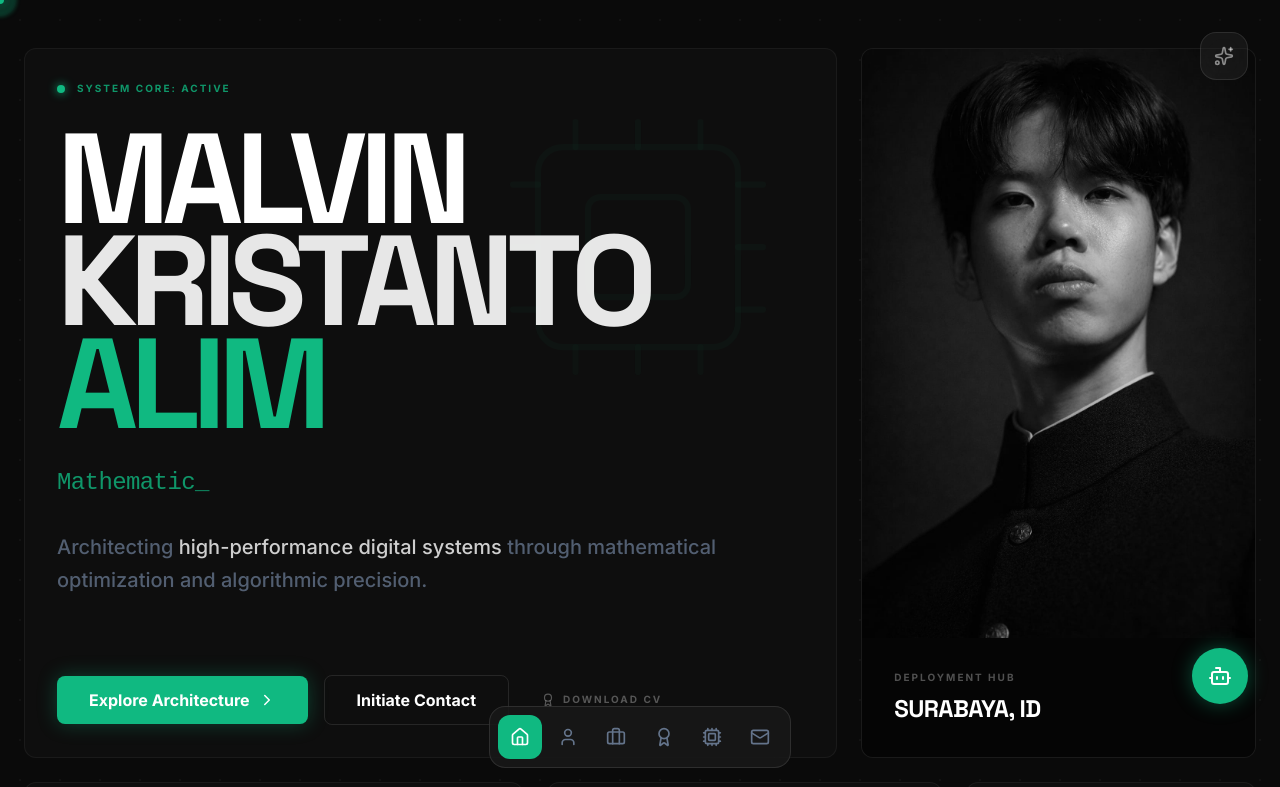
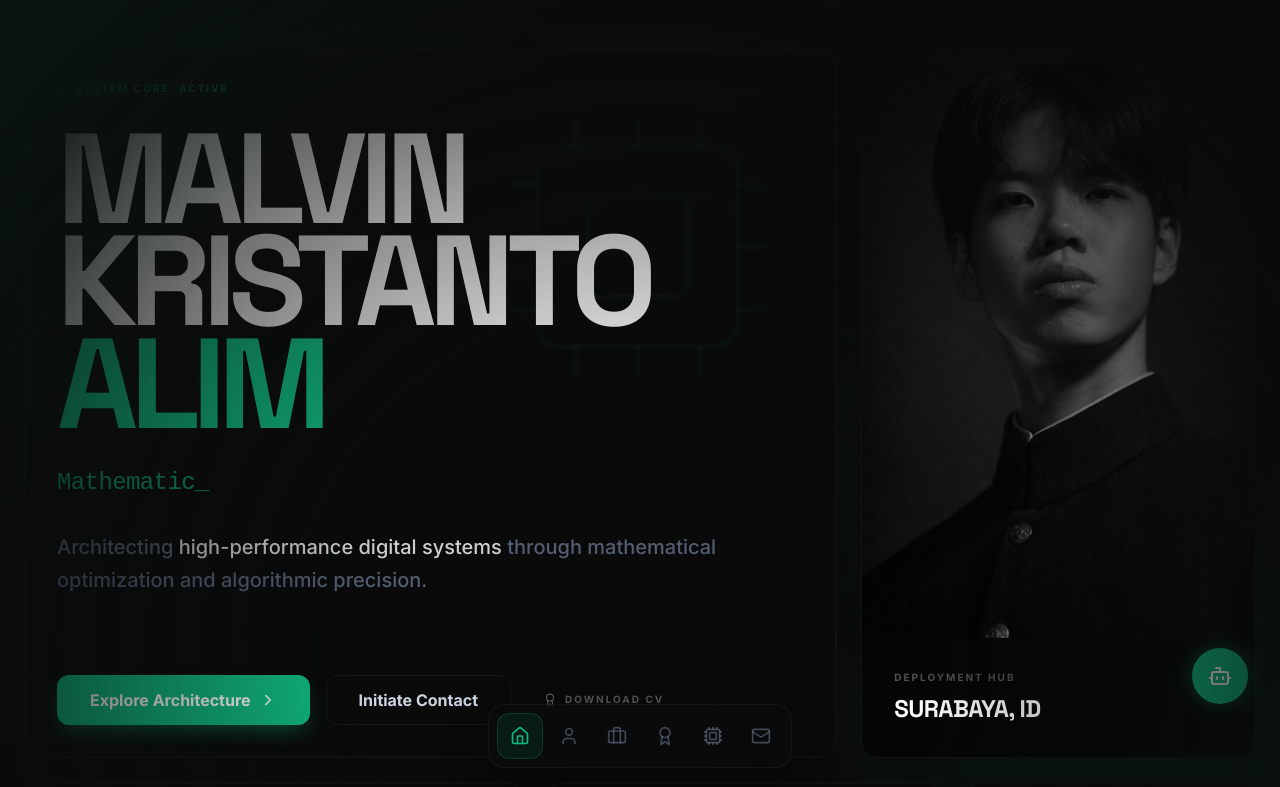
Before and after one commit to MalvinKristantoAlim/porto-malvin, a React (Vite) app: page / in a window 1280 px wide. Shown: the top 787 px of the page. Built offline with nearby package versions, Linux system fonts and the light colour scheme.

Commit message:
Update index.css

```diff
--- a/src/index.css
+++ b/src/index.css
@@ -13,51 +13,96 @@
   --color-border-soft: rgba(255, 255, 255, 0.05);
 }
 
+.light-mode {
+  --color-obsidian: #f8fafc;
+  --color-emerald: #059669;
+  --color-silver: #1e293b;
+  --color-silver-dark: #475569;
+  --color-border-soft: rgba(0, 0, 0, 0.05);
+}
+
 @layer base {
+  @media (min-width: 768px) {
+    * {
+      cursor: none !important;
+    }
+  }
+
   body {
-    @apply bg-obsidian text-silver-dark font-sans antialiased selection:bg-emerald/30 selection:text-white;
+    @apply bg-obsidian text-silver-dark font-sans antialiased selection:bg-emerald/30 selection:text-white transition-colors duration-500;
     background-image:
       radial-gradient(circle at 0% 0%, rgba(16, 185, 129, 0.05) 0%, transparent 50%),
       radial-gradient(circle at 100% 100%, rgba(16, 185, 129, 0.05) 0%, transparent 50%),
       linear-gradient(to bottom, transparent, rgba(16, 185, 129, 0.02));
+    scroll-behavior: smooth;
   }
 
   h1, h2, h3, h4, h5, h6 {
-    @apply font-display font-bold text-white tracking-tighter uppercase;
+    @apply font-display font-bold text-silver tracking-tighter uppercase;
   }
 }
 
 @layer components {
   .bento-card {
-    @apply bg-[#0e0e0e] border border-white/5 rounded-xl p-6 md:p-8 transition-all duration-500 relative overflow-hidden;
+    @apply bg-obsidian border border-white/[0.03] rounded-2xl p-6 md:p-8 transition-all duration-700 relative overflow-hidden;
+    box-shadow: inset 0 0 0 1px rgba(255, 255, 255, 0.02);
   }
 
   .bento-card:hover {
-    @apply border-emerald/20 bg-[#111111] shadow-[0_0_30px_rgba(16,185,129,0.05)];
+    @apply border-emerald/30;
+    box-shadow:
+      inset 0 0 0 1px rgba(16, 185, 129, 0.1),
+      0 20px 40px -20px rgba(0, 0, 0, 0.5),
+      0 0 50px -10px rgba(16, 185, 129, 0.05);
+  }
+
+  .spotlight-card {
+    position: relative;
+  }
+
+  .spotlight-card::before {
+    content: "";
+    position: absolute;
+    inset: -1px;
+    background: radial-gradient(
+      600px circle at var(--mouse-x) var(--mouse-y),
+      rgba(16, 185, 129, 0.15),
+      transparent 40%
+    );
+    z-index: 0;
+    opacity: 0;
+    transition: opacity 0.5s;
+    pointer-events: none;
+    border-radius: inherit;
+  }
+
+  .spotlight-card:hover::before {
+    opacity: 1;
   }
 
   .status-dot {
-    @apply w-2 h-2 rounded-full bg-emerald shadow-[0_0_10px_#10b981];
+    @apply w-1.5 h-1.5 rounded-full bg-emerald shadow-[0_0_12px_#10b981];
   }
 
   .nav-floating {
-    @apply fixed bottom-8 left-1/2 -translate-x-1/2 z-50 px-2 py-2 bg-[#1a1a1a]/80 border border-white/10 backdrop-blur-xl rounded-2xl flex items-center gap-1;
+    @apply fixed bottom-8 left-1/2 -translate-x-1/2 z-50 px-2 py-2 bg-obsidian/60 border border-white/5 backdrop-blur-2xl rounded-2xl flex items-center gap-1;
+    box-shadow: 0 20px 50px -10px rgba(0, 0, 0, 0.5);
   }
 
   .nav-item {
-    @apply p-3 rounded-xl transition-all duration-300 text-silver-dark hover:text-white hover:bg-white/5;
+    @apply p-3 rounded-xl transition-all duration-500 text-silver-dark/60 hover:text-silver hover:bg-white/5;
   }
 
   .nav-item-active {
-    @apply bg-emerald text-white hover:bg-emerald/90;
+    @apply bg-emerald/10 text-emerald border border-emerald/20 hover:bg-emerald/20;
   }
 
   .btn-primary {
-    @apply px-8 py-3 bg-emerald text-white font-bold rounded-lg hover:bg-emerald/90 transition-all flex items-center gap-2 shadow-[0_0_20px_rgba(16,185,129,0.3)];
+    @apply px-8 py-3 bg-emerald text-white font-bold rounded-xl hover:bg-emerald/90 transition-all flex items-center gap-2 shadow-[0_10px_20px_-5px_rgba(16,185,129,0.4)] active:scale-95 border border-emerald/20;
   }
 
   .btn-secondary {
-    @apply px-8 py-3 border border-white/10 text-white font-bold rounded-lg hover:border-emerald/50 hover:bg-emerald/5 transition-all;
+    @apply px-8 py-3 border border-white/5 text-silver font-bold rounded-xl hover:border-emerald/30 hover:bg-emerald/5 transition-all active:scale-95;
   }
 
   .metallic-shine {
@@ -95,6 +140,7 @@
 }
 
 .grid-bg {
-  background-image: radial-gradient(rgba(255, 255, 255, 0.03) 1px, transparent 0);
+  background-image: radial-gradient(rgba(255, 255, 255, 0.02) 1px, transparent 0);
   background-size: 40px 40px;
+  mask-image: radial-gradient(circle at 50% 50%, black 30%, transparent 90%);
 }
```
